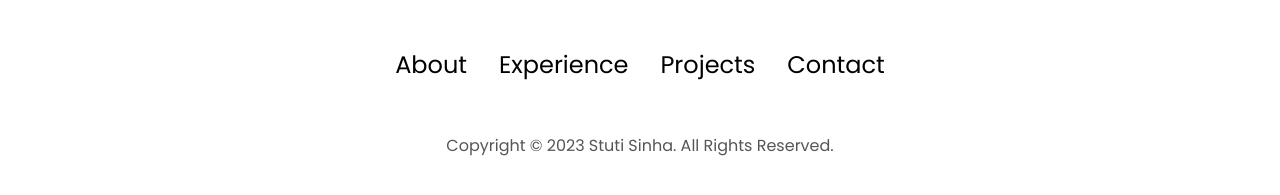
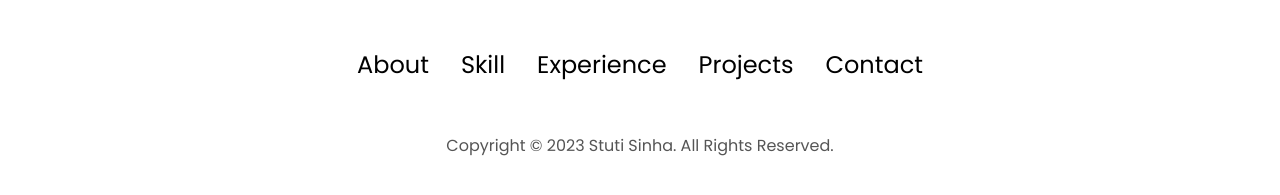
Before and after one commit to sinha-stuti/Personal_Portfolio, a plain HTML site: page index.html in a window 1280 px wide. Shown: the part 5249-5444 px from the top of the page. Drawn offline with Linux system fonts and the light colour scheme.

Commit message:
Update index.html

```diff
--- a/index.html
+++ b/index.html
@@ -31,6 +31,7 @@
         </div>
         <div class="menu-links">
           <li><a href="#about" onclick="toggleMenu()">About</a></li>
+          <li><a href="#skill" onclick="toggleMenu()">Skill</li>
           <li><a href="#experience" onclick="toggleMenu()">Experience</a></li>
           <li><a href="#projects" onclick="toggleMenu()">Projects</a></li>
           <li><a href="#contact" onclick="toggleMenu()">Contact</a></li>
@@ -442,6 +443,7 @@
         <div class="nav-links-container">
           <ul class="nav-links">
             <li><a href="#about">About</a></li>
+            <li><a href="#skill">Skill</a></li>
             <li><a href="#experience">Experience</a></li>
             <li><a href="#projects">Projects</a></li>
             <li><a href="#contact">Contact</a></li>
```
